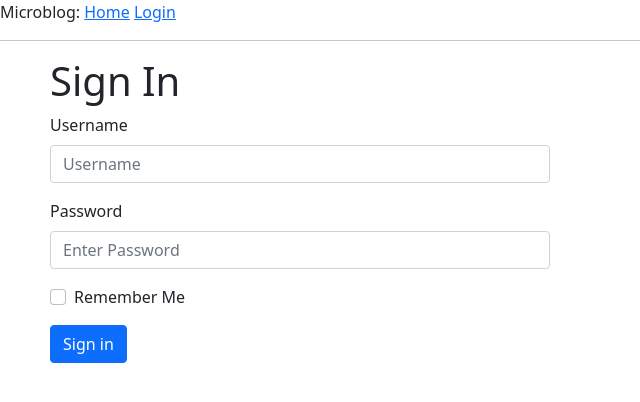
After one commit to soloeinsteinmit/flask_microblog, a Flask app: page /login in a window 1280 px wide. The commit adds this page. Shown: the top 402 px of the page, without its empty margins (0-640 px from the left). Run offline with Flask 3, Linux system fonts and the light colour scheme; some libraries are stand-ins or nearby versions.

Commit message:
Working with forms

```diff
--- /dev/null
+++ b/app/config.py
@@ -0,0 +1,4 @@
+import os
+
+class Config(object):
+    SECRET_KEY = os.environ.get('SECRET_KEY') or '.py_ML_ai_MIT'
--- /dev/null
+++ b/app/forms.py
@@ -0,0 +1,9 @@
+from flask_wtf import FlaskForm
+from wtforms import StringField, PasswordField, BooleanField, SubmitField, EmailField
+from wtforms.validators import DataRequired
+
+class LoginForm(FlaskForm):
+    username = StringField('Username', validators=[DataRequired()])
+    password = PasswordField('Password', validators=[DataRequired()])
+    remember_me = BooleanField('Remember Me')
+    submit = SubmitField('Sign in')
--- a/app/microblog.py
+++ b/app/microblog.py
@@ -1,10 +1,12 @@
 from flask import Flask
 from routes import microblog
+from config import Config
 
 app = Flask(__name__)
 
 # register the blueprint with the app
 app.register_blueprint(microblog)
+app.config.from_object(Config)
 
 if __name__ == '__main__':
     app.run(debug=True)
--- a/app/routes.py
+++ b/app/routes.py
@@ -1,4 +1,5 @@
-from flask import render_template, Blueprint
+from flask import render_template, Blueprint, flash, redirect
+from forms import LoginForm
 
 microblog = Blueprint('main', __name__)
 
@@ -17,3 +18,11 @@ def index():
         }
     ]
     return render_template('index.html', title='Home', user=user, posts=posts)
+
+@microblog.route('/login', methods=['GET', 'POST'])
+def login():
+    form = LoginForm()
+    if form.validate_on_submit():
+        flash(f'Login requested for user {form.username.data}, remember_me={form.remember_me.data}')
+        return redirect('/index')
+    return render_template('login.html', title="Sign In", form=form)
--- a/app/templates/base.html
+++ b/app/templates/base.html
@@ -8,10 +8,38 @@
     {% else %}
     <title>Welcom to Microblog!</title>
     {% endif %}
+    <link
+      href="https://cdn.jsdelivr.net/npm/bootstrap@5.0.2/dist/css/bootstrap.min.css"
+      rel="stylesheet"
+      integrity="sha384-EVSTQN3/azprG1Anm3QDgpJLIm9Nao0Yz1ztcQTwFspd3yD65VohhpuuCOmLASjC"
+      crossorigin="anonymous"
+    />
+
+    <script
+      src="https://cdn.jsdelivr.net/npm/@popperjs/core@2.10.2/dist/umd/popper.min.js"
+      integrity="sha384-7+zCNj/IqJ95wo16oMtfsKbZ9ccEh31eOz1HGyDuCQ6wgnyJNSYdrPa03rtR1zdB"
+      crossorigin="anonymous"
+    ></script>
+    <script
+      src="https://cdn.jsdelivr.net/npm/bootstrap@5.1.3/dist/js/bootstrap.min.js"
+      integrity="sha384-QJHtvGhmr9XOIpI6YVutG+2QOK9T+ZnN4kzFN1RtK3zEFEIsxhlmWl5/YESvpZ13"
+      crossorigin="anonymous"
+    ></script>
   </head>
 
   <body>
-    <div>Microblog: <a href="/index">Home</a></div>
+    <div>
+      Microblog:
+      <a href="/index" class="link-primary">Home</a>
+      <a href="/login" class="link-primary">Login</a>
+    </div>
+    {% with messages = get_flashed_messages() %} {% if messages %}
+    <ul>
+      {% for message in messages %}
+      <li>{{ message }}</li>
+      {% endfor %}
+    </ul>
+    {% endif %} {% endwith %}
     <hr />
     {% block content %}{% endblock %}
   </body>
--- a/app/templates/index.html
+++ b/app/templates/index.html
@@ -2,6 +2,6 @@
 <h1>Hello, {{user.username}}!</h1>
 {% for post in posts %}
 <div>
-  <p>{{post.author.username}} says: <b>{{ post.body}}</b></p>
+    <p>{{post.author.username}} says: <b>{{ post.body}}</b></p>
 </div>
 {% endfor %} {% endblock %}
--- /dev/null
+++ b/app/templates/login.html
@@ -0,0 +1,34 @@
+{% extends "base.html" %} {% block content %}
+<h1 style="margin-left: 50px">Sign In</h1>
+<form action="" method="post" novalidate style="max-width: 500px; margin-left: 50px">
+    {{ form.hidden_tag() }}
+    <div class="mb-3">
+        <label for="formGroupExampleInput" class="form-label">
+      {{ form.username.label }}
+    </label> {{ form.username(class_="form-control", id="formGroupExampleInput", placeholder="Username") }}
+    </div>
+    <!-- <div class="mb-3">
+        <label for="exampleInputEmail1" class="form-label">Email address</label>
+        <input type="email" class="form-control" id="exampleInputEmail1" aria-describedby="emailHelp" />
+        <div id="emailHelp" class="form-text">
+            We'll never share your email with anyone else.
+        </div>
+    </div> -->
+    <div class="mb-3">
+        <label for="exampleInputPassword1" class="form-label">{{ form.password.label }}</label
+    >
+
+    {{ form.password(class_="form-control", id="exampleInputPassword1",
+    placeholder="Enter Password") }}
+  </div>
+  <div class="mb-3 form-check">
+    {{ form.remember_me(class_="form-check-input", id="exampleCheck1") }}
+    <label class="form-check-label" for="exampleCheck1"
+      >{{ form.remember_me.label }}</label
+    >
+  </div>
+
+  {{ form.submit(class_="btn btn-primary") }}
+</form>
+
+{% endblock %}
```
